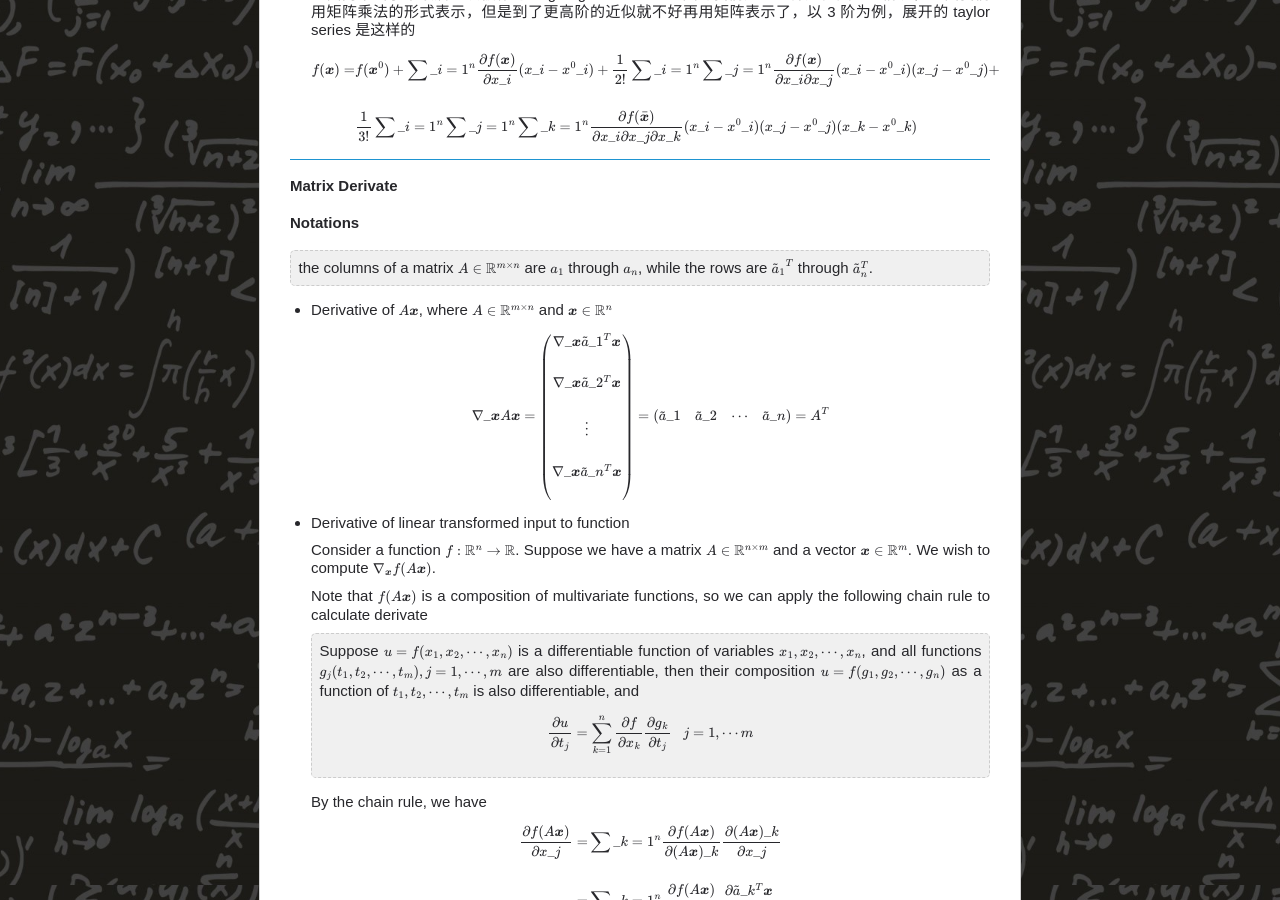
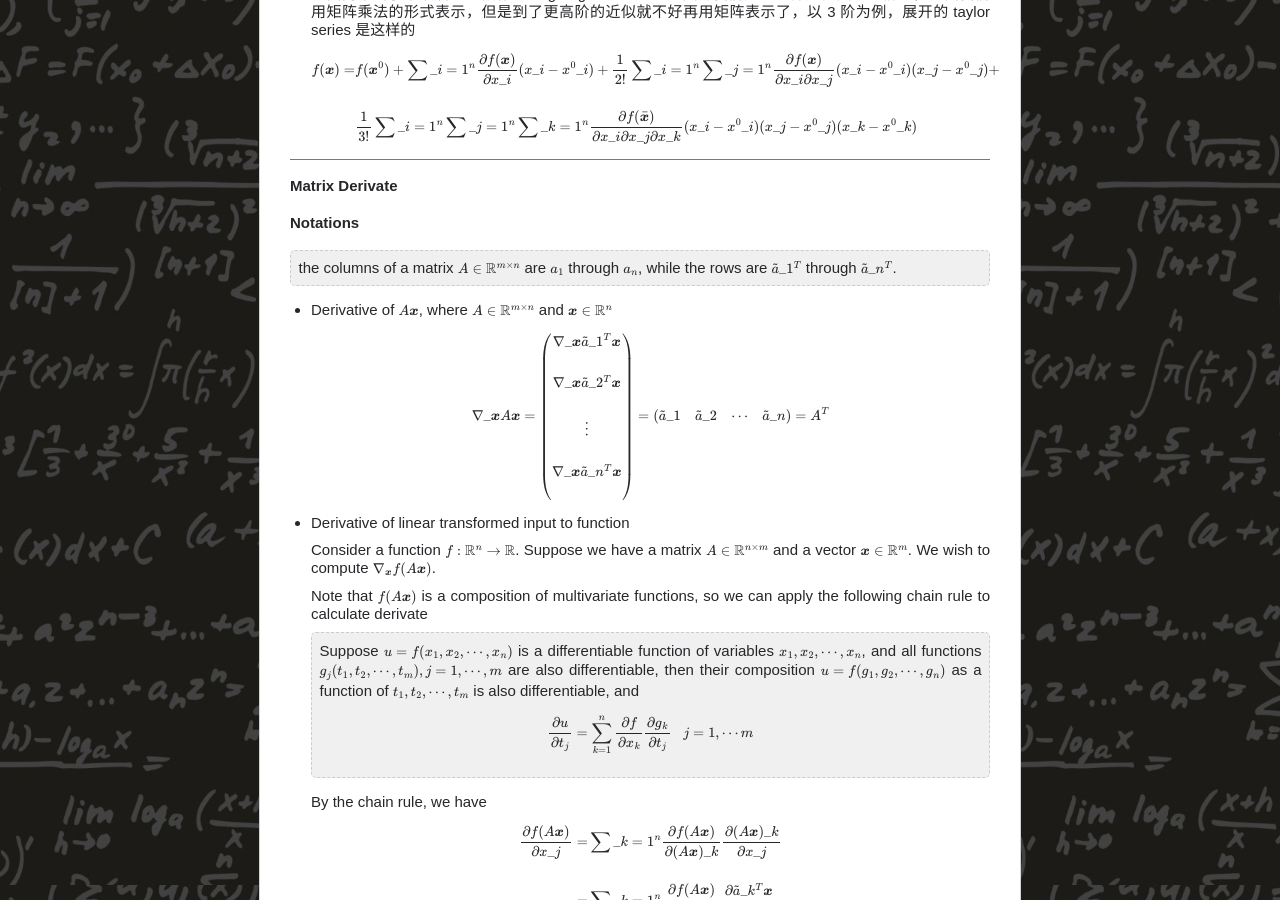
Before and after one commit to chenrushan/chenrushan.github.io, a Jekyll site: the page built from _posts/2014-03-21-NP-02-mathback.markdown, in a window 1280 px wide and 900 px high, scrolled down 14415 px. Built offline with Jekyll 4.4.1, drawn with Linux system fonts in a browser that asks for light colours; Markdown is read by kramdown in place of the engine named in the settings; formulas are drawn with MathJax 3.

Commit message:
np-02 update

```diff
--- a/_posts/2014-03-21-NP-02-mathback.markdown
+++ b/_posts/2014-03-21-NP-02-mathback.markdown
@@ -758,7 +758,7 @@ $$f(x) \approx f(x^0) + f'(x^0)(x - x^0) + \frac{1}{2} f''(x^0)(x - x^0)^2$$
 
 **Notations**
 <blockquote>
-the columns of a matrix $A \in \mathbb{R}^{m\times n}$ are $a_1$ through $a_n$, while the rows are ${\tilde{a}_1}^T$ through $\tilde{a}_n^T$.
+the columns of a matrix $A \in \mathbb{R}^{m\times n}$ are $a_1$ through $a_n$, while the rows are $\tilde{a}\_1^T$ through $\tilde{a}\_n^T$.
 </blockquote>
 
 * Derivative of $A\boldsymbol{x}$, where $A \in \mathbb{R}^{m\times n}$ and $\boldsymbol{x} \in \mathbb{R}^n$
```
